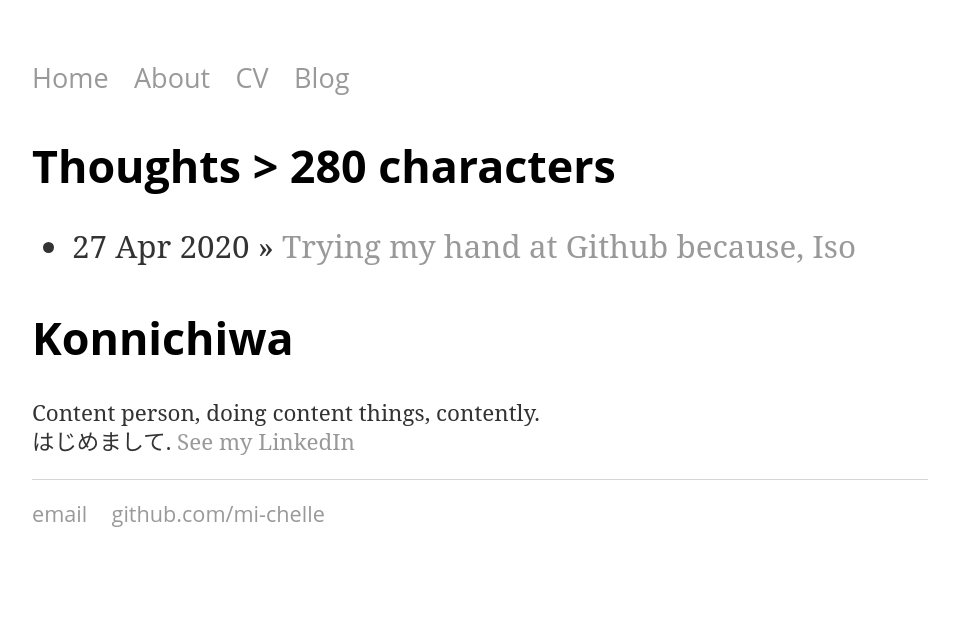
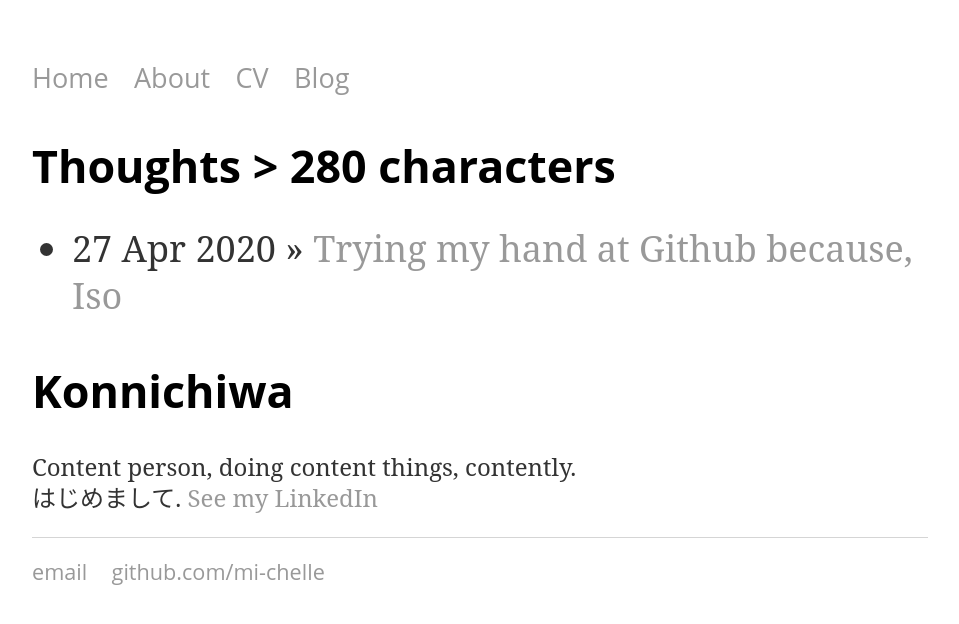
Before and after one commit to mi-chelle/akauntabiritii, a Jekyll site: the page built from blog/index.html, in a window 1280 px wide. Shown: the top 624 px of the page, without its empty margins (160-1119 px from the left). Built offline with Jekyll 4.4.1, drawn with Linux system fonts in a browser that asks for light colours.

Commit message:
Update main.css

```diff
--- a/css/main.css
+++ b/css/main.css
@@ -36,7 +36,7 @@ h3 {
     font-family:'Open Sans', 'Helvetica', 'Sans-Serif';
 }
 p {
-    font-size: 1.4em;
+    font-size: 1.5em;
     font-family:'Crimson Text', 'Roboto Slab', 'Serif';
     line-height: 1.3em;
     color: #333;
@@ -48,14 +48,14 @@ footer {
 
 ul.posts {
     margin: 20px auto 40px;
-    font-size: 1.4em;
+    font-size: 1.5em;
     font-family:'Crimson Text', 'Roboto Slab', 'Serif';
     line-height: 1.3em;
     color: #333;
 }
 
 ul.posts li {
-    font-size: 1.4em;
+    font-size: 1.5em;
     font-family:'Crimson Text', 'Roboto Slab', 'Serif';
     line-height: 1.3em;
     color: #333;
@@ -63,14 +63,14 @@ ul.posts li {
 
 ul {
     margin: 20px auto 40px;
-    font-size: 1.4em;
+    font-size: 1.5em;
     font-family:'Crimson Text', 'Roboto Slab', 'Serif';
     line-height: 1.3em;
     color: #333;
 }
 
 li {
-    font-size: 1.4em;
+    font-size: 1.5em;
     font-family:'Crimson Text', 'Roboto Slab', 'Serif';
     line-height: 1.3em;
     color: #333;
```
